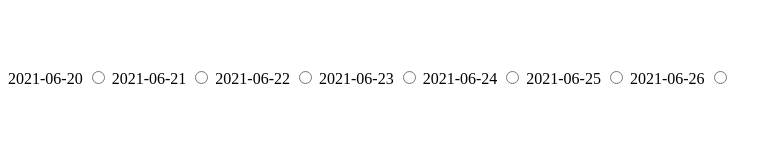
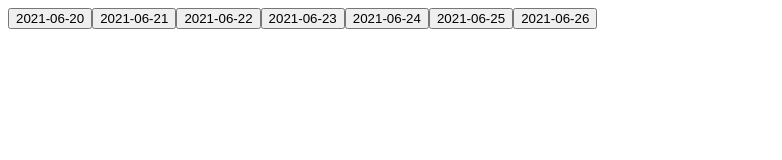
Before and after one commit to MixalsWork/shopify, a plain HTML site: page index.html in a window 1280 px wide. Shown: the whole page, without its empty margins (0-782 px from the left). Drawn offline with nearby package versions, Linux system fonts and the light colour scheme.

Commit message:
Add files via upload

```diff
--- a/index.html
+++ b/index.html
@@ -12,6 +12,9 @@
 <body>
 
     <div class="main">
+        <div class="dates">
+
+        </div>
         <!-- <input type="date" name="" id="myDate" class="myDate"> -->
     <div class="films">
     </div>
--- a/script.js
+++ b/script.js
@@ -12,21 +12,21 @@ function today() {
   // maxValue.setDate(maxValue.getDate() + 6);
   // myDate.min = today.toISOString().substr(0, 10);
   // myDate.max = maxValue.toISOString().substr(0, 10);
-  let main = document.querySelector('.main');
+  let dates = document.querySelector('.dates');
   for(i=0; i<=6;i++){
     let startDate = new Date();
     startDate.setDate(startDate.getDate() + i);
     let temp = startDate.toISOString().substr(0, 10);
-    main.insertAdjacentHTML('beforeend', `
-    <label class='date__button'>
-      ${temp}
-      <input type="radio" name="date" id=${temp} value=${temp}>
-    </label>
+    dates.insertAdjacentHTML('beforeend', `
+    <div class='date__button'>
+
+      <Button type="radio" name="date" id=${temp} value=${temp}>${temp}</button>
+    </div>
   `);
   };
   let datePicker = document.querySelectorAll('.date__button');
   datePicker.forEach(element => {
-    element.addEventListener('input',function(){
+    element.addEventListener('click',function(){
       dayValue = element.children[0].value;
       let ChooseDate = new Date(dayValue);
       let options = {
--- a/style.css
+++ b/style.css
@@ -53,3 +53,6 @@
     flex-direction: row-reverse;
     justify-content: flex-end; */
 }
+.dates{
+    display: flex;
+}
```
